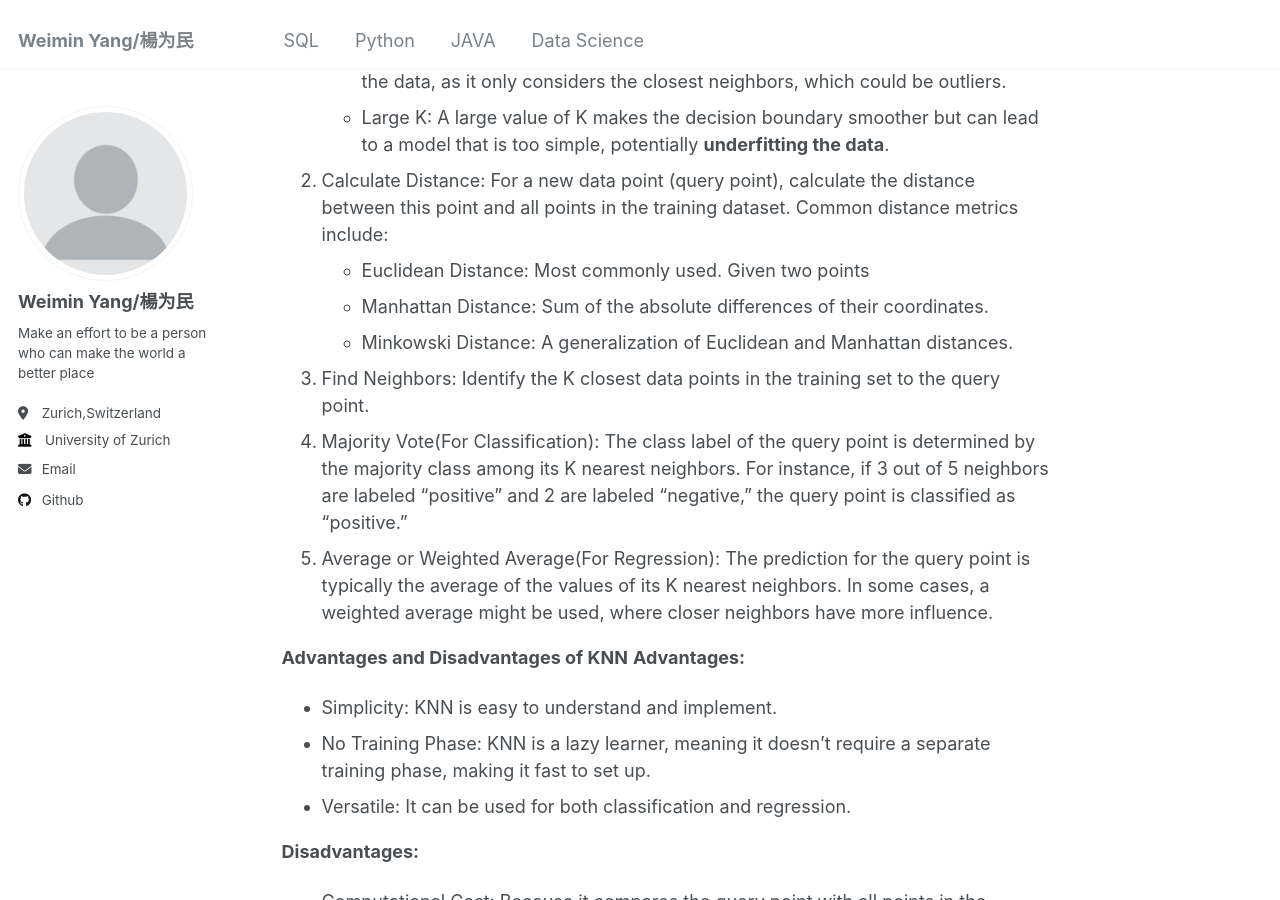
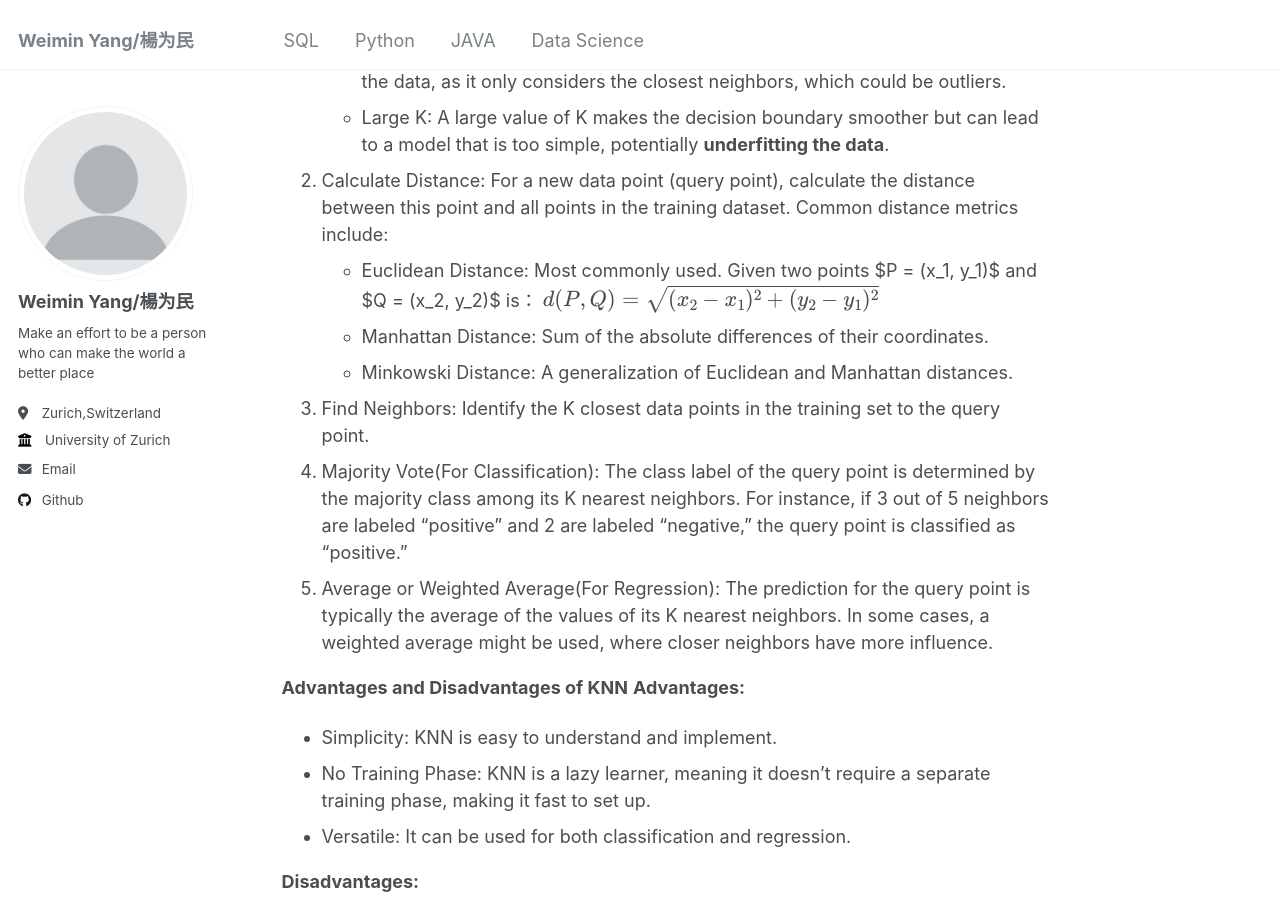
Before and after one commit to weimin3/weimin3.github-io, a Jekyll site: the page built from _Data_Science/machine_learning.md, in a window 1280 px wide and 900 px high, scrolled down 3402 px. Built offline with Jekyll 4.4.1, drawn with Linux system fonts in a browser that asks for light colours.

Commit message:
Update machine_learning.md

```diff
--- a/_Data_Science/machine_learning.md
+++ b/_Data_Science/machine_learning.md
@@ -93,12 +93,15 @@
 - Large K: A large value of K makes the decision boundary smoother but can lead to a model that is too simple, potentially **underfitting the data**.
 
 1. Calculate Distance: For a new data point (query point), calculate the distance between this point and all points in the training dataset. Common distance metrics include:
-- Euclidean Distance: Most commonly used. Given two points
+- Euclidean Distance: Most commonly used. Given two points $P = (x_1, y_1)$ and $Q = (x_2, y_2)$ is：
+$$
+d(P, Q) = \sqrt{(x_2 - x_1)^2 + (y_2 - y_1)^2}
+$$
 - Manhattan Distance: Sum of the absolute differences of their coordinates.
 - Minkowski Distance: A generalization of Euclidean and Manhattan distances.
-3. Find Neighbors: Identify the K closest data points in the training set to the query point.
-4. Majority Vote(For Classification): The class label of the query point is determined by the majority class among its K nearest neighbors. For instance, if 3 out of 5 neighbors are labeled "positive" and 2 are labeled "negative," the query point is classified as "positive."
-4. Average or Weighted Average(For Regression): The prediction for the query point is typically the average of the values of its K nearest neighbors. In some cases, a weighted average might be used, where closer neighbors have more influence.
+1. Find Neighbors: Identify the K closest data points in the training set to the query point.
+2. Majority Vote(For Classification): The class label of the query point is determined by the majority class among its K nearest neighbors. For instance, if 3 out of 5 neighbors are labeled "positive" and 2 are labeled "negative," the query point is classified as "positive."
+3. Average or Weighted Average(For Regression): The prediction for the query point is typically the average of the values of its K nearest neighbors. In some cases, a weighted average might be used, where closer neighbors have more influence.
 
 **Advantages and Disadvantages of KNN**
 **Advantages:**
```
